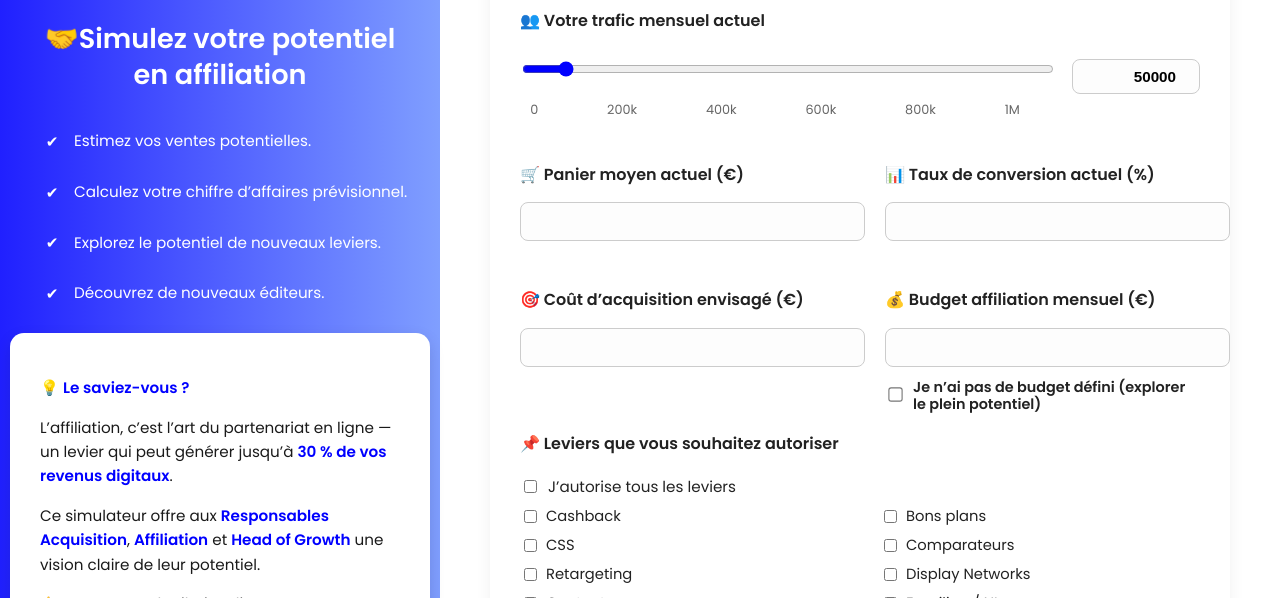
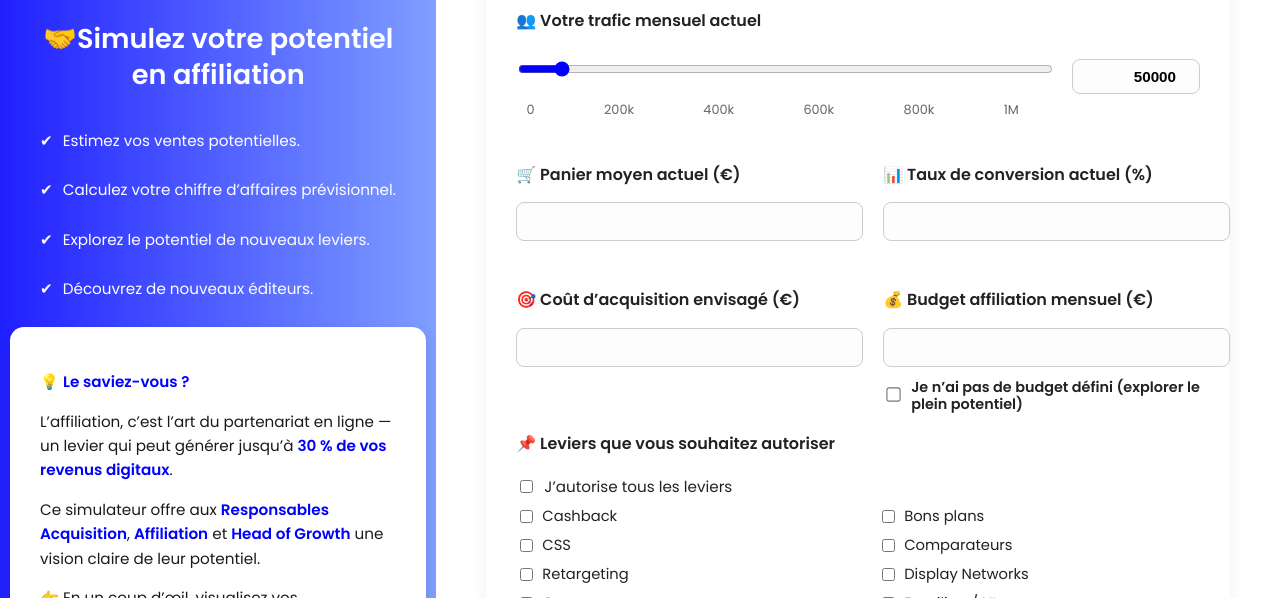
Before and after one commit to Lumigency/simulator, a plain HTML site: page index.html in a window 1280 px wide. Shown: the part 202-800 px from the top of the page. Drawn offline with nearby package versions, Linux system fonts and the light colour scheme.

Commit message:
Update style.css

```diff
--- a/style.css
+++ b/style.css
@@ -1791,7 +1791,7 @@ canvas {
     margin-right: auto !important;
   }
 }
-/* === ALIGNEMENT FINAL ✔️ LUMIGENCY (version stable multi-lignes) === */
+/* === ALIGNEMENT PIXEL-PERFECT DES ✔ LUMIGENCY === */
 .benefits-list {
   list-style: none;
   padding: 0;
@@ -1805,10 +1805,9 @@ canvas {
 }
 
 .benefits-list li {
-  display: grid;
-  grid-template-columns: 24px 1fr; /* ✅ colonne fixe pour le ✔ + colonne fluide pour le texte */
-  align-items: center;
-  column-gap: 10px;
+  display: flex;
+  align-items: center; /* centre parfaitement texte + icône */
+  gap: 10px;
   text-align: left;
   font-size: 0.95rem;
   line-height: 1.5;
@@ -1818,16 +1817,12 @@ canvas {
 .benefits-list li::before {
   content: "✔";
   color: #fff;
-  font-size: 1.1rem;
-  line-height: 1;
-  display: flex;
+  font-size: 0.95rem; /* ✅ même taille que le texte */
+  display: inline-flex;
   align-items: center;
   justify-content: center;
-  height: 100%;
-  transform: translateY(1px); /* ajustement fin */
-}
-
-.benefits-list li span {
-  display: block;
-  line-height: 1.5;
-}
+  height: 1em;
+  width: 1em;
+  transform: translateY(2px); /* ✅ descend légèrement le ✔ pour l’aligner parfaitement */
+  flex-shrink: 0;
+}
```
